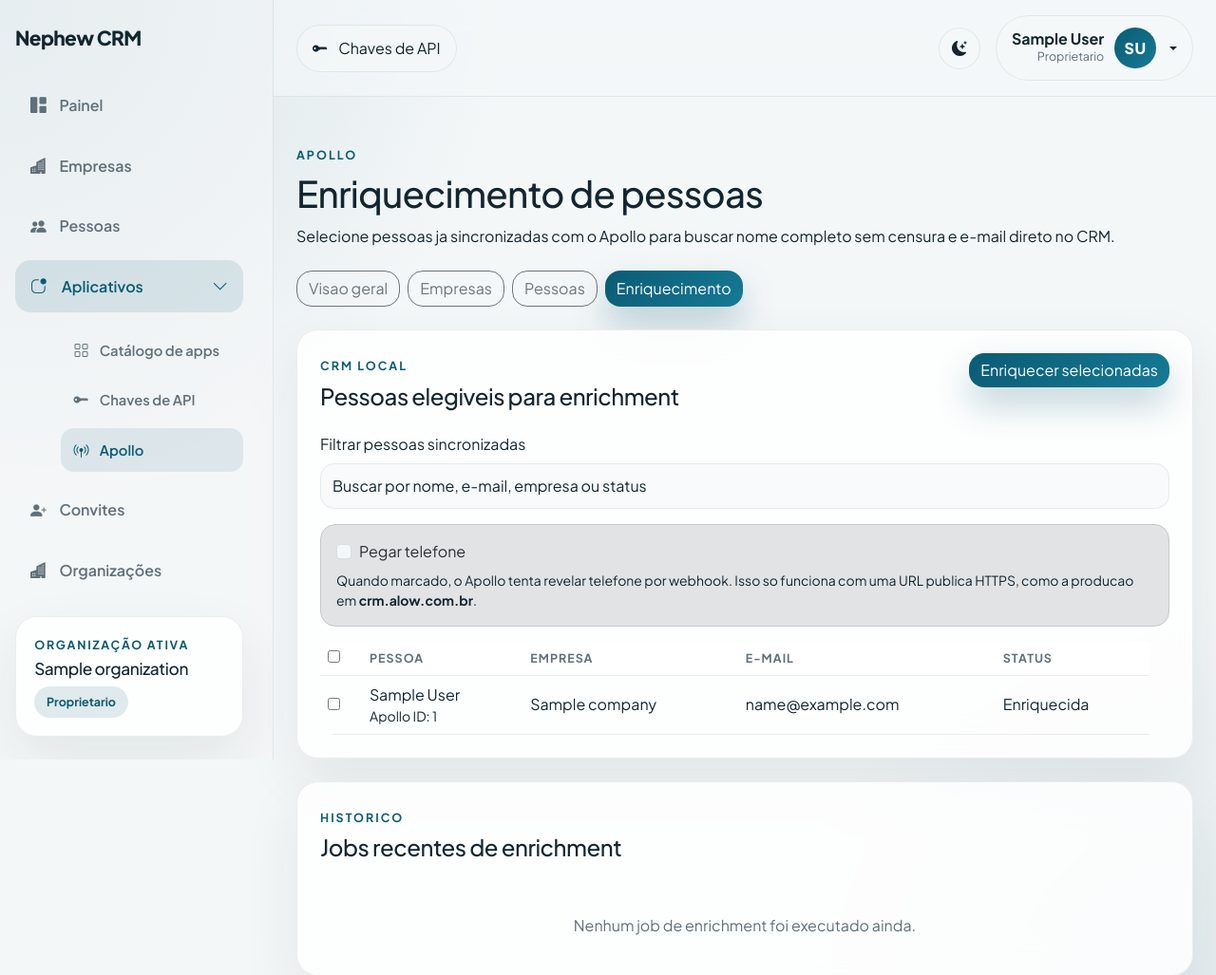
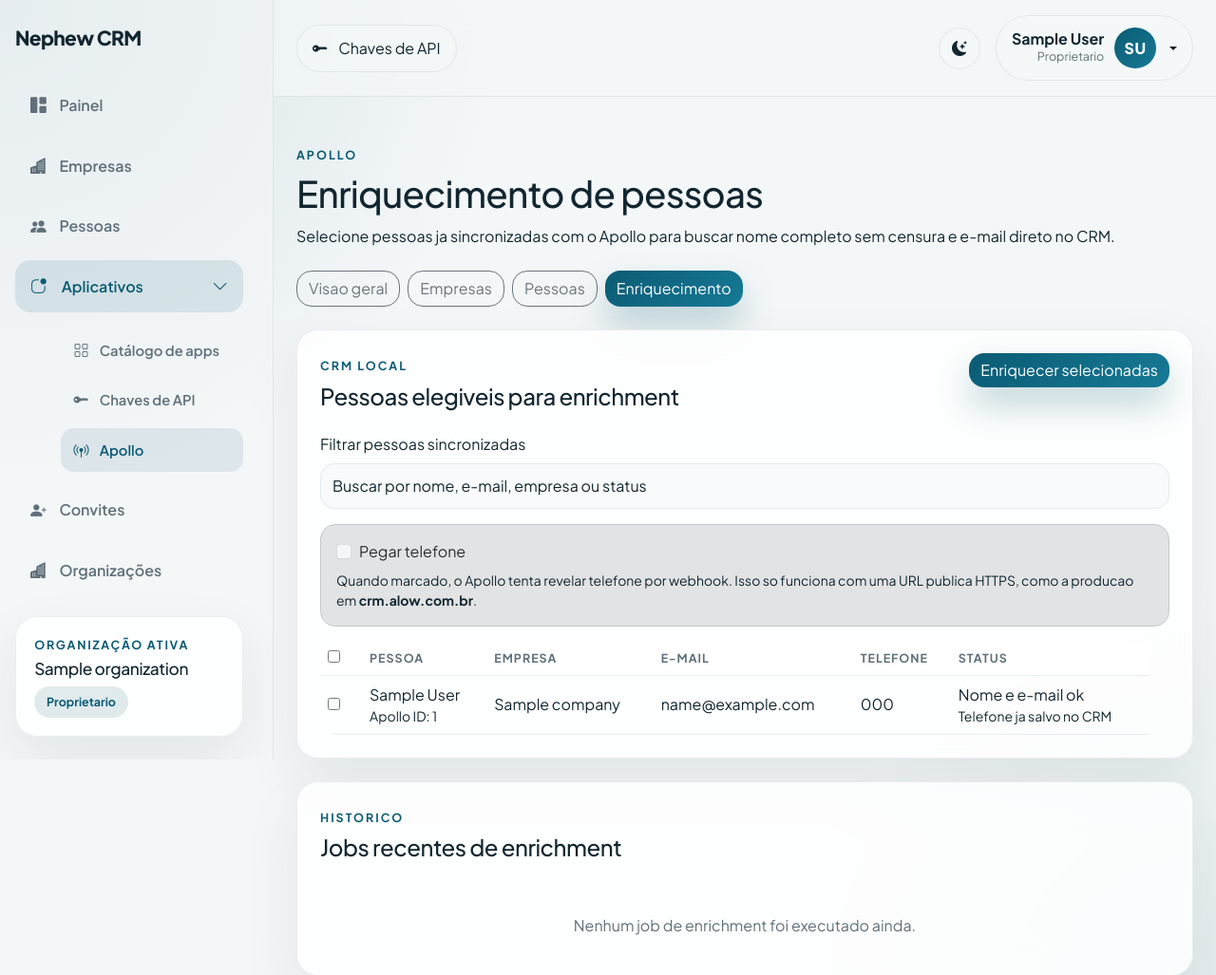
Before and after one commit to LucasSobrinho0/nephew-core, a Django app: page /apps/apollo/enrichment/ in a window 1280 px wide. Shown: the top 1027 px of the page at 95% size. Run offline with Django 5.2, Linux system fonts and the light colour scheme; a user stored in the database is signed in; data comes from the database, SQL or seed files in the repository; tables that the repository leaves empty hold one stand-in row (values such as "Sample post"); data that the repository does not hold is empty; parts of the project's set-up code (start-up, migrations or seed data) failed here and were passed over.

Commit message:
criado coluna com telefone

```diff
--- a/apollo_integration/templates/apollo_integration/enrichment.html
+++ b/apollo_integration/templates/apollo_integration/enrichment.html
@@ -50,12 +50,13 @@
                 <th>Pessoa</th>
                 <th>Empresa</th>
                 <th>E-mail</th>
+                <th>Telefone</th>
                 <th>Status</th>
               </tr>
             </thead>
             <tbody id="apolloEnrichmentTableBody">
               {% for row in enrichment_rows %}
-                <tr data-filter-item data-filter-text="{{ row.person.full_name }} {{ row.person.email|default:'' }} {{ row.person.company.name|default:'Sem empresa' }} {% if row.is_enriched %}Enriquecida{% else %}Pendente{% endif %}">
+                <tr data-filter-item data-filter-text="{{ row.person.full_name }} {{ row.person.email|default:'' }} {{ row.person.phone|default:'' }} {{ row.person.company.name|default:'Sem empresa' }} {% if row.is_enriched %}Enriquecida{% else %}Pendente{% endif %} {% if row.is_phone_enriched %}Telefone disponivel{% else %}Telefone pendente{% endif %}">
                   {% if can_manage_apollo %}
                     <td>
                       <input type="checkbox" name="person_public_ids" value="{{ row.person.public_id }}" data-checkbox-group="apollo-people-enrichment">
@@ -68,13 +69,27 @@
                   <td>{{ row.person.company.name|default:'Sem empresa' }}</td>
                   <td>{{ row.person.email|default:'-' }}</td>
                   <td>
+                    {% if row.person.phone %}
+                      {{ row.person.phone }}
+                    {% else %}
+                      <span class="text-body-secondary">Nao</span>
+                    {% endif %}
+                  </td>
+                  <td>
                     {% if row.is_enriched %}
-                      Enriquecida
+                      Nome e e-mail ok
                     {% elif row.has_email %}
                       Nome pendente
                     {% else %}
                       Nome e e-mail pendentes
                     {% endif %}
+                    <div class="small text-body-secondary">
+                      {% if row.is_phone_enriched %}
+                        Telefone ja salvo no CRM
+                      {% else %}
+                        Telefone ainda nao salvo
+                      {% endif %}
+                    </div>
                   </td>
                 </tr>
               {% endfor %}
```
